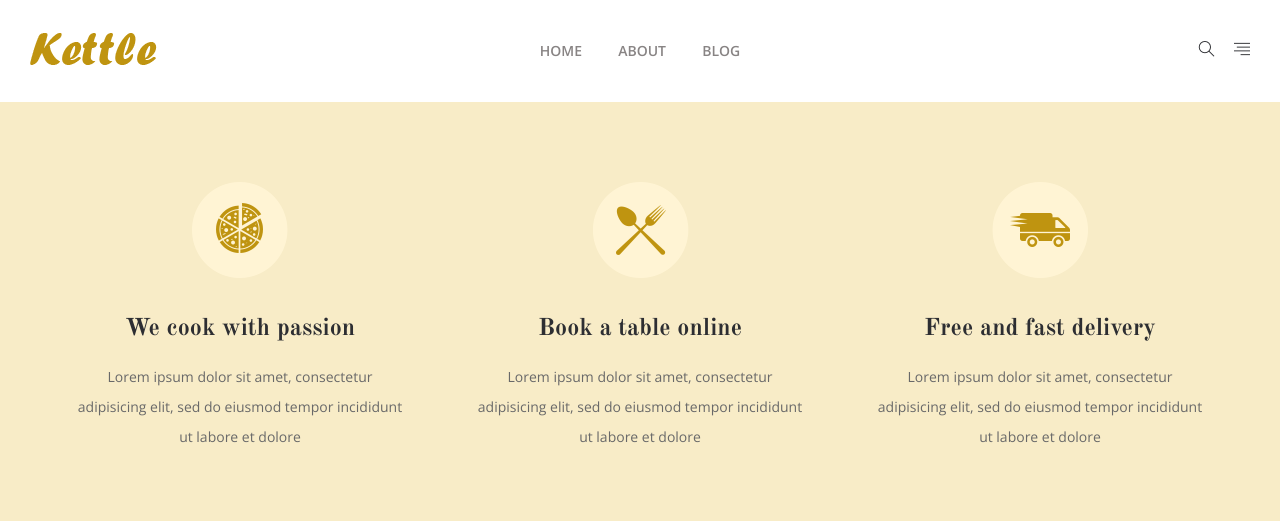
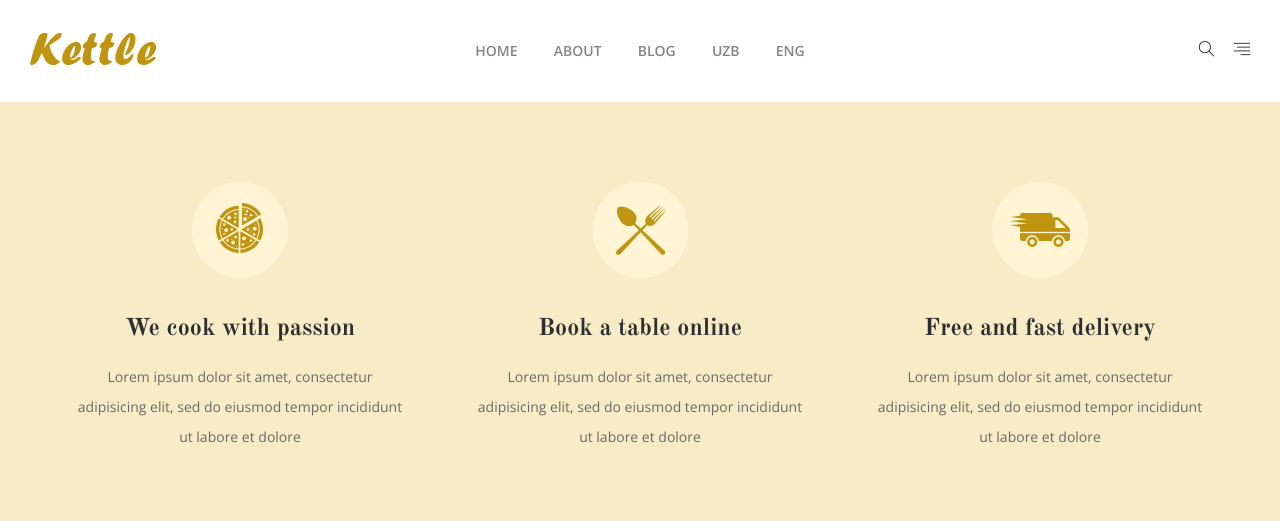
Before and after one commit to furiyamvp/Kettle-Restaurant, a Django app: page /en/blog/ in a window 1280 px wide. Shown: the top 521 px of the page. Run offline with Django 4.2, Linux system fonts and the light colour scheme; data comes from the database, SQL or seed files in the repository; some libraries are stand-ins or nearby versions.

Commit message:
'langugage'

```diff
--- a/templates/layouts/header.html
+++ b/templates/layouts/header.html
@@ -19,6 +19,10 @@
                                         href="{% url 'pages:about' %}">{% trans 'About'%}</a></li>
                                 <li class="{% if request.path == '/blog/' %}active{% endif %}"><a
                                         href="{% url 'pages:blog' %}">{% trans 'Blog'%}</a></li>
+                                <li class="{% if request.path == '/blog/' %}active{% endif %}"><a
+                                        href="https://muhammadyunus002.pythonanywhere.com/uz/">UZB</a></li>
+                                <li class="{% if request.path == '/blog/' %}active{% endif %}"><a
+                                        href="https://muhammadyunus002.pythonanywhere.com/en/">ENG</a></li>
                             </ul>
                         </nav>
                     </div>
```
